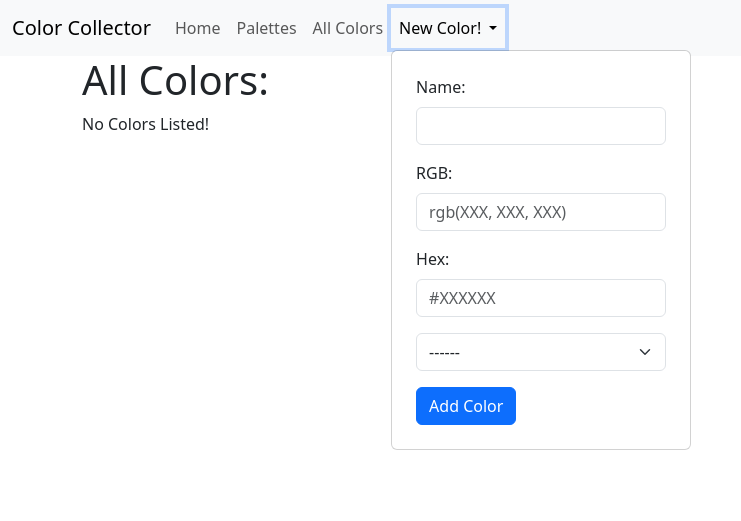
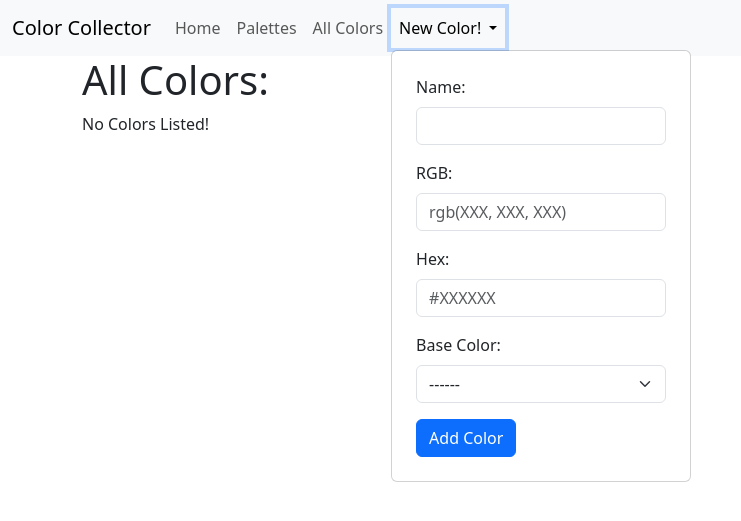
Before and after one commit to kerBamf/color_collector, a Django app: page /allColors/ in a window 1280 px wide, after a click on "New Color!". Shown: the top 521 px of the page, without its empty margins (0-741 px from the left). Run offline with Django 4.2, Linux system fonts and the light colour scheme; data that the repository does not hold is empty; some libraries are stand-ins or nearby versions.

```diff
--- a/main_app/templates/base.html
+++ b/main_app/templates/base.html
@@ -51,6 +51,7 @@
                         <input type="text" class="form-control" name="colorHex" placeholder="#XXXXXX" required>
                       </div>
                       <div class="mb-3">
+                        <label for="baseSelect" class="form-label">Base Color:</label>
                         <select class="form-select" aria-label="Default select example" id="baseSelect" name="baseSelect">
                             <option selected disabled>------</option>
                             <option value="1">Reds</option>
```
